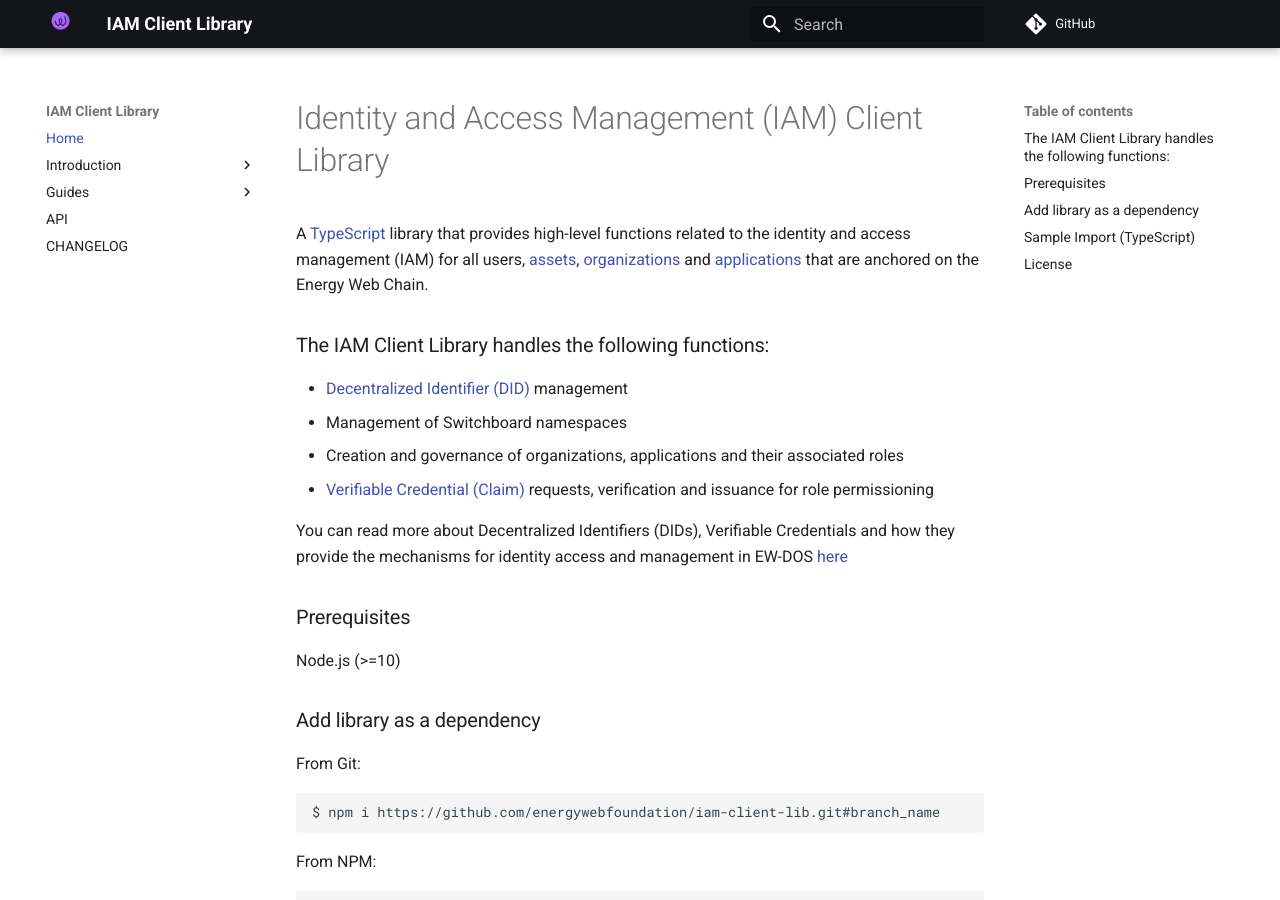
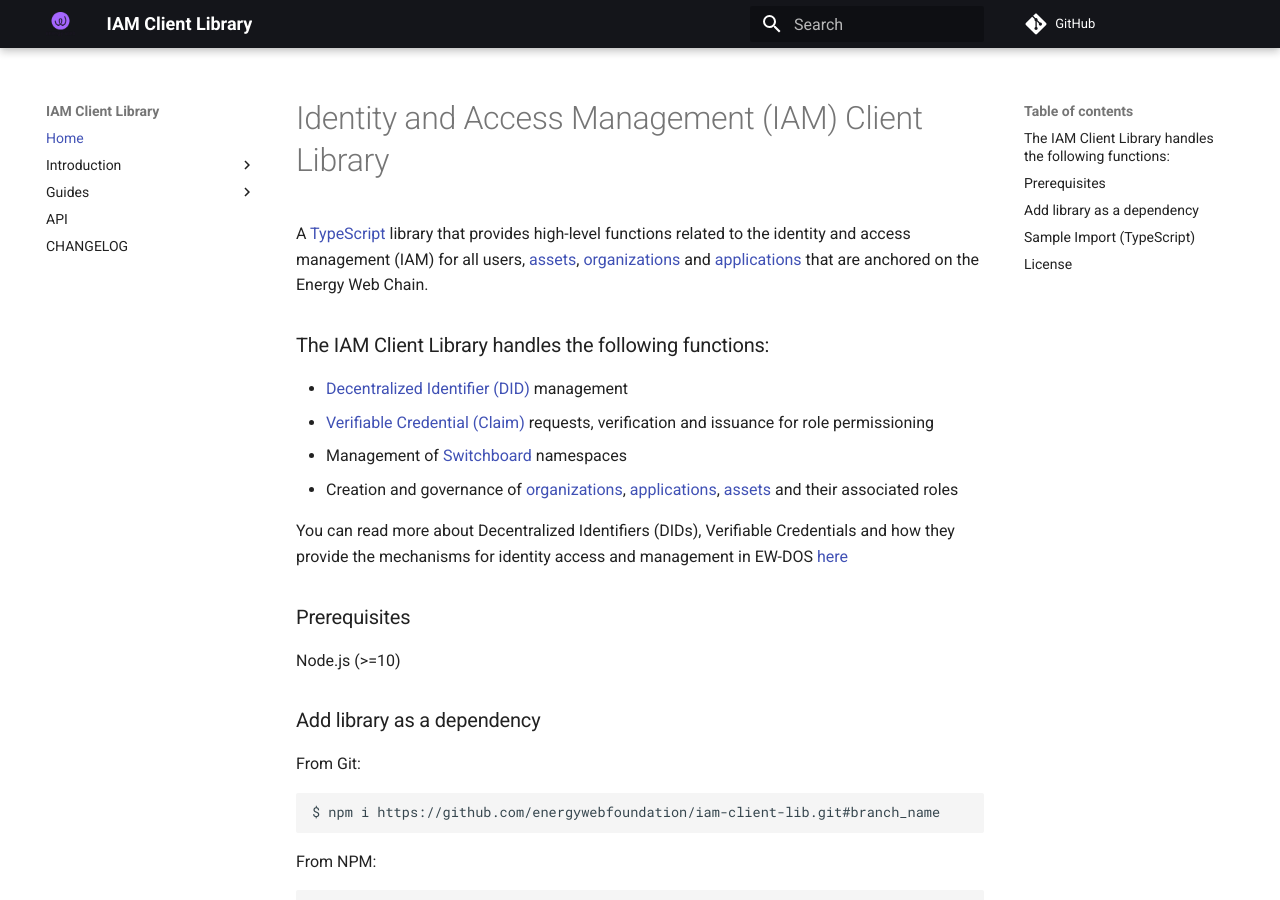
Before and after one commit to energywebfoundation/iam-client-lib, an MkDocs documentation site: the page built from docs/index.md, in a window 1280 px wide and 900 px high. Built offline with MkDocs 1.6.1 and Material for MkDocs 9.7.7, drawn with Linux system fonts in a browser that asks for light colours; comment, search, counter and statistics services are not loaded.

Commit message:
update index.md

```diff
--- a/docs/index.md
+++ b/docs/index.md
@@ -3,9 +3,10 @@
 
 ### The IAM Client Library handles the following functions:
 - [Decentralized Identifier (DID)](https://energy-web-foundation.gitbook.io/energy-web/foundational-concepts/self-sovereign-identity#decentralized-identifiers-dids) management
-- Management of Switchboard namespaces
-- Creation and governance of organizations, applications and their associated roles
 - [Verifiable Credential (Claim)](https://energy-web-foundation.gitbook.io/energy-web/foundational-concepts/self-sovereign-identity#verifiable-credentials-vcs) requests, verification and issuance for role permissioning
+- Management of [Switchboard](https://energy-web-foundation.gitbook.io/energy-web/technology/the-stack/application-layer/identity-management-applications#switchboard) namespaces
+- Creation and governance of [organizations](./guides/organization.md), [applications](./guides/application.md), [assets](./guides/asset.md) and their associated roles
+
 
 You can read more about Decentralized Identifiers (DIDs), Verifiable Credentials and how they provide the mechanisms for identity access and management in EW-DOS [here](https://energy-web-foundation.gitbook.io/energy-web/foundational-concepts/self-sovereign-identity)
 
```
